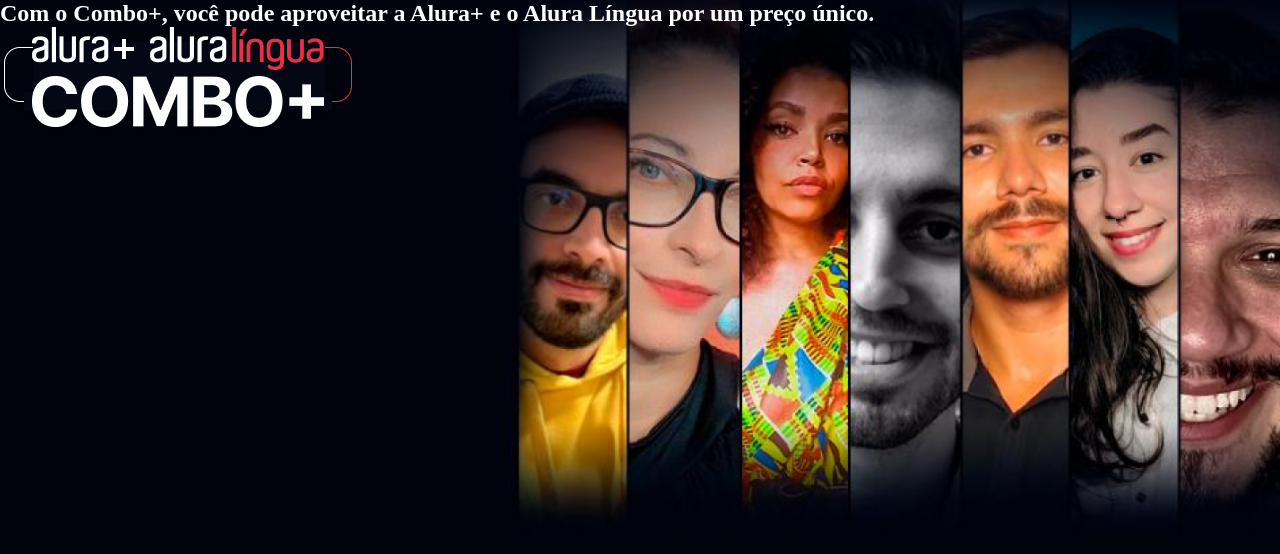
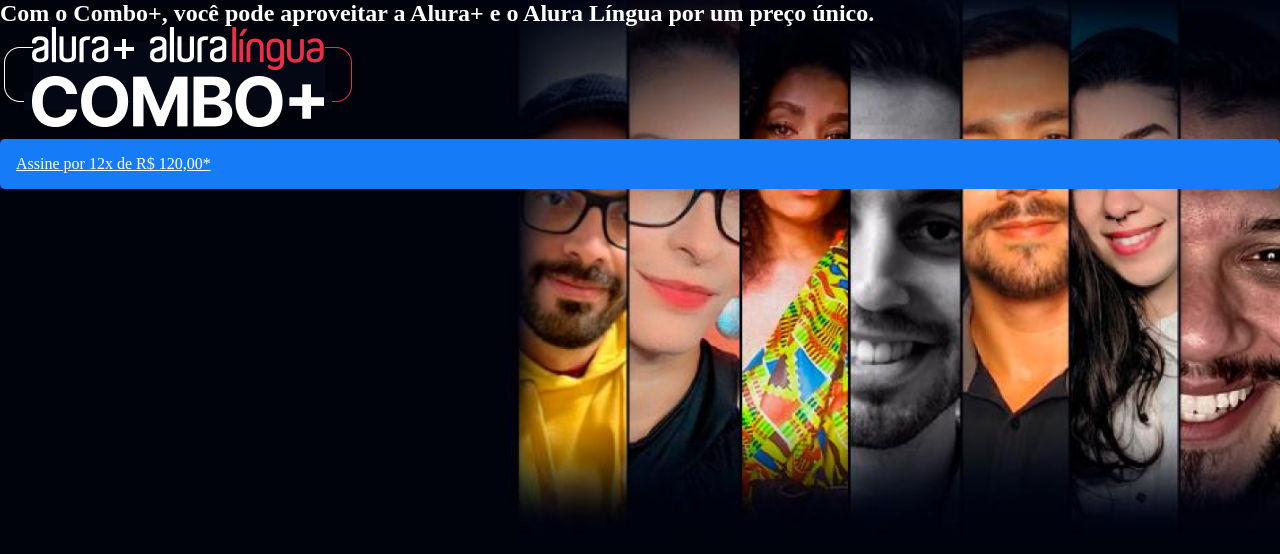
Before and after one commit to joserafaelfontoura/alura, a plain HTML site: page index.html in a window 1280 px wide. Drawn offline with Linux system fonts and the light colour scheme.

Commit message:
Add files via upload

```diff
--- a/index.html
+++ b/index.html
@@ -12,6 +12,7 @@
     <section class="container principal">
     <h1>Com o Combo+, você pode aproveitar a Alura+ e o Alura Língua por um preço único.</h1>
     <img src="Combo.png"O combo+ é a junção do alura+ e o alura lingua">
+    <a href="www.alura.com.br" class="container__botao">Assine por 12x de R$ 120,00*</a>
     </section>
 </body>
 
--- a/styles.css
+++ b/styles.css
@@ -24,3 +24,11 @@ body{
 .container{
     height: 100vh;
 }
+
+.container__botao{
+    background-color: var(--botao-azul);
+    border-radius: 5px;
+    padding: 1em;
+    color: var(--branco-principal);
+    display: block;
+}
```
